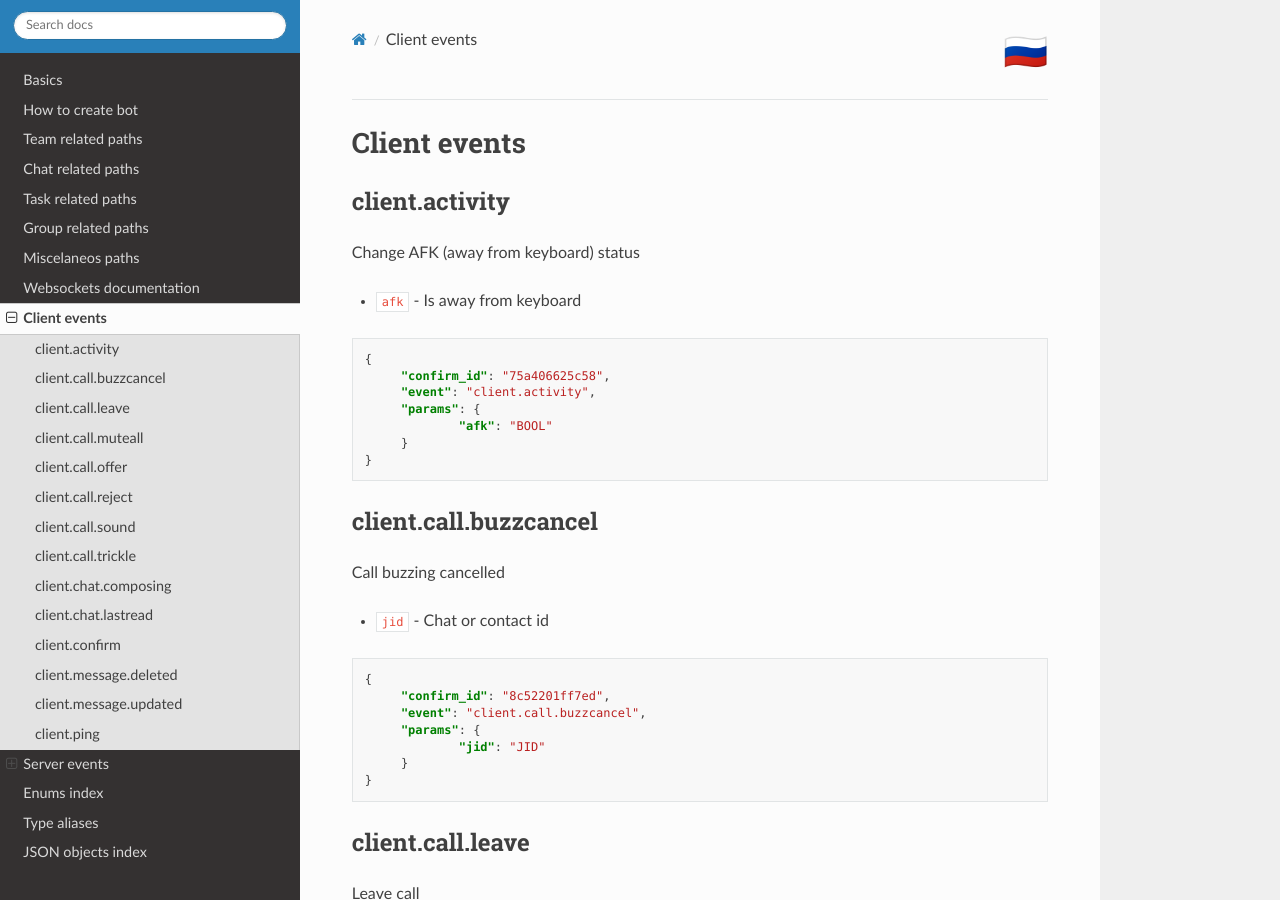
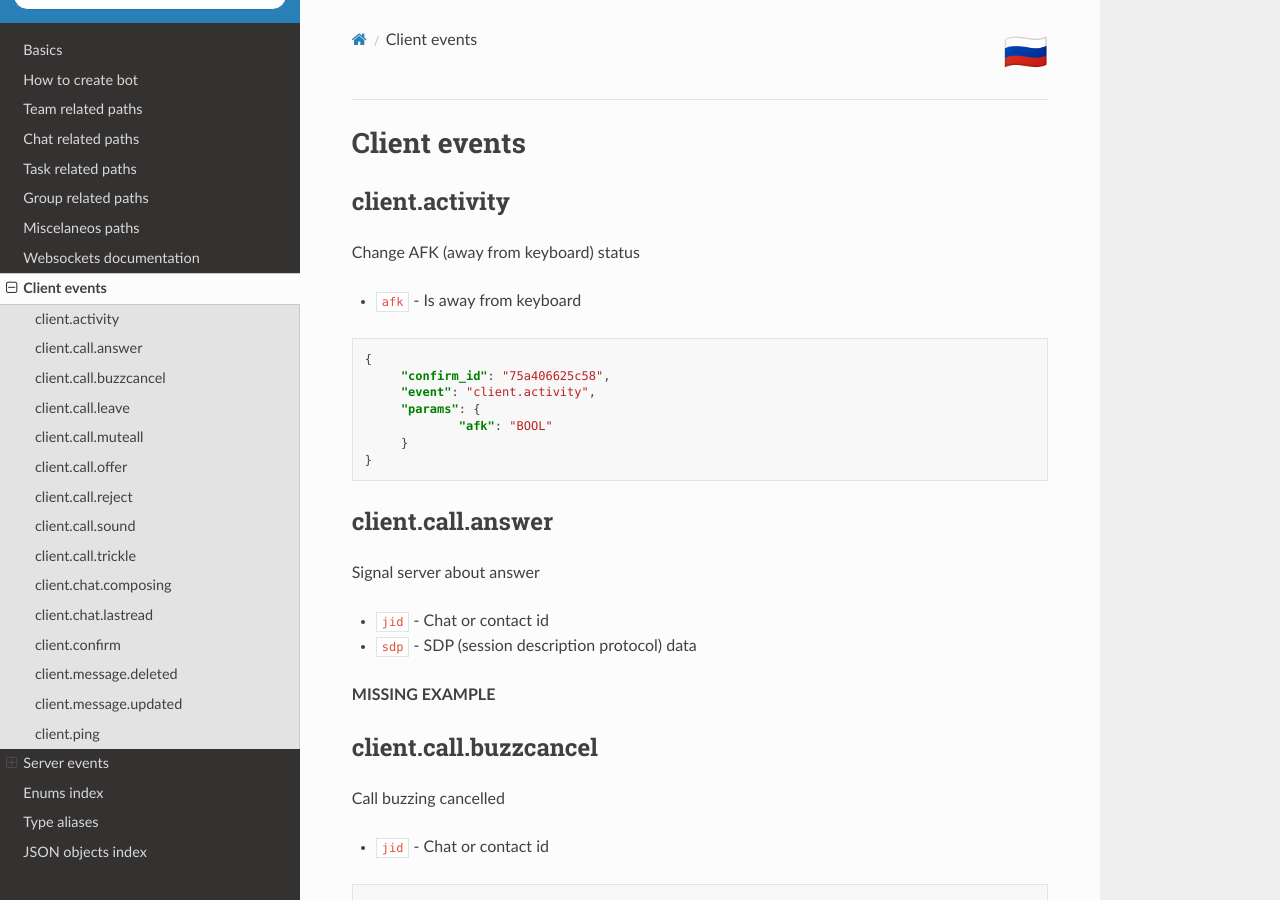
Before and after one commit to tada-team/tdproto-sphinx, a Sphinx documentation site: the page built from docs/events.rst, in a window 1280 px wide and 900 px high. Built offline with Sphinx 7.4.7 and the Read the Docs theme 2.0.0, drawn with Linux system fonts in a browser that asks for light colours; some of the changed text lies outside the part shown.

Commit message:
Updated auto-generated pages

```diff
--- a/docs/events.rst
+++ b/docs/events.rst
@@ -18,6 +18,16 @@ Change AFK (away from keyboard) status
    	}
    }
 
+
+client.call.answer
+----------------------------------------------------------------------------
+
+Signal server about answer
+
+* ``jid`` - Chat or contact id
+* ``sdp`` - SDP (session description protocol) data
+
+**MISSING EXAMPLE**
 
 client.call.buzzcancel
 ----------------------------------------------------------------------------
@@ -415,6 +425,16 @@ All participants in call muted
 
 * ``jid`` - Chat or contact id
 * ``muted`` - Mute state
+
+**MISSING EXAMPLE**
+
+server.call.offer
+----------------------------------------------------------------------------
+
+Signal client about offer
+
+* ``jid`` - Chat or contact id
+* ``sdp`` - SDP (session description protocol) data
 
 **MISSING EXAMPLE**
 
```
Also changed, not shown: docs/data_index.rst (+11 -24 lines).
